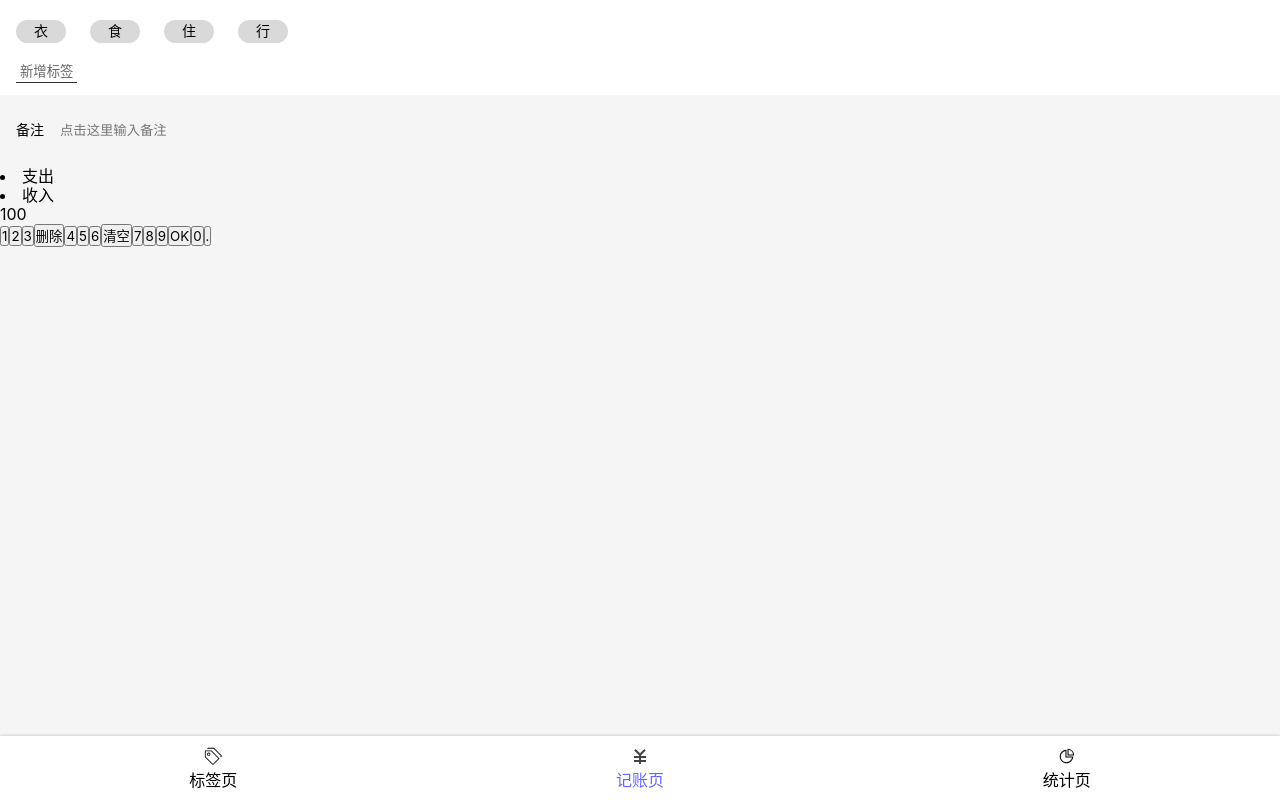
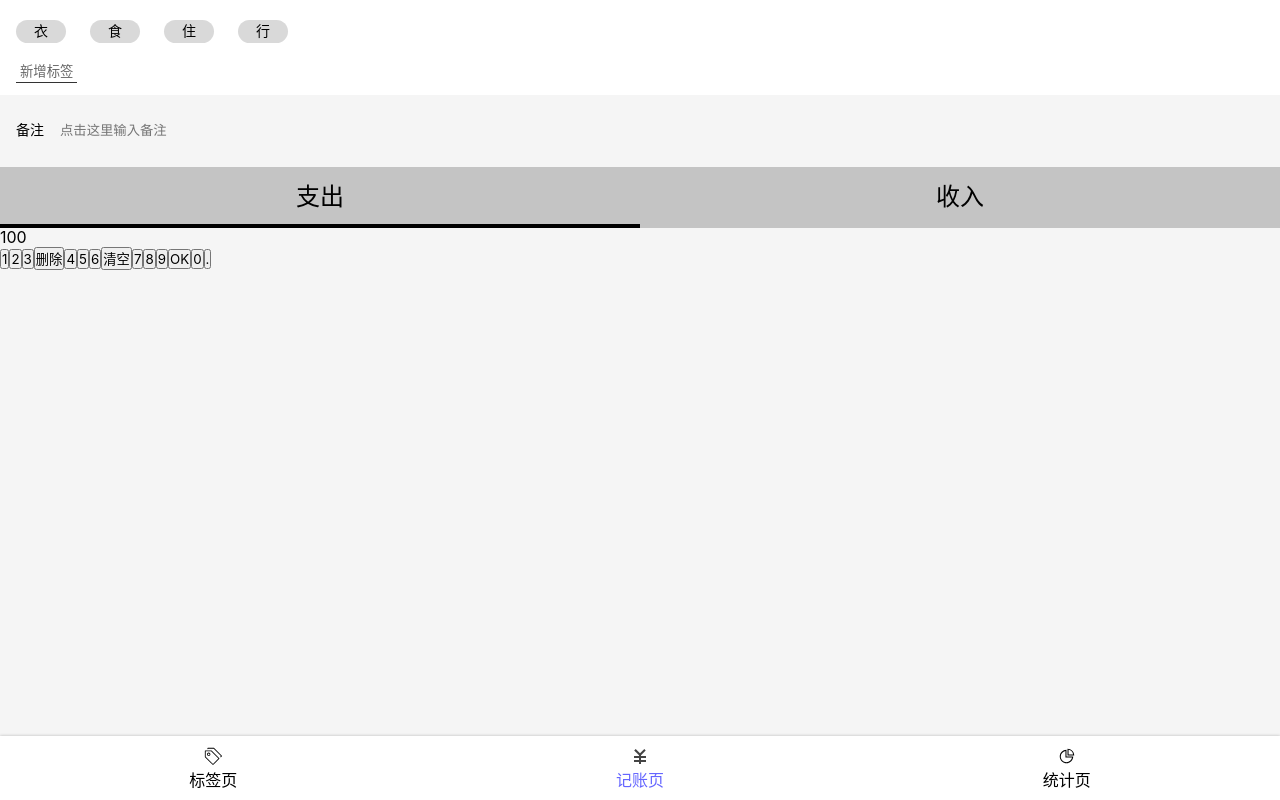
Before and after one commit to EvaLLLLL/morney-react, a React app: page /#/money in a window 1280 px wide. Built offline with nearby package versions, Linux system fonts and the light colour scheme.

Commit message:
完成 CategorySection 的 UI

```diff
--- a/src/Views/Money.tsx
+++ b/src/Views/Money.tsx
@@ -46,7 +46,27 @@
 	}
 `;
 const CategorySection = styled.section`
-
+	font-size: 24px;
+	> ul {
+		display: flex;
+		> li {
+			position: relative;
+			padding: 16px 0;
+			width: 50%;
+			text-align: center;
+			background: #c4c4c4;
+			&.selected::after {
+				content: '';
+				display: block;
+				height: 4px;
+				background: black;
+				position: absolute;
+				bottom: 0;
+				width: 100%;
+				left: 0;
+			}
+		}
+	}
 `;
 const NumberPadSection = styled.section`
 
@@ -71,8 +91,10 @@
 				</label>
 			</NotesSection>
 			<CategorySection>
-				<li>支出</li>
-				<li>收入</li>
+				<ul>
+					<li className="selected">支出</li>
+					<li>收入</li>
+				</ul>
 			</CategorySection>
 			<NumberPadSection>
 				<div>100</div>
```
